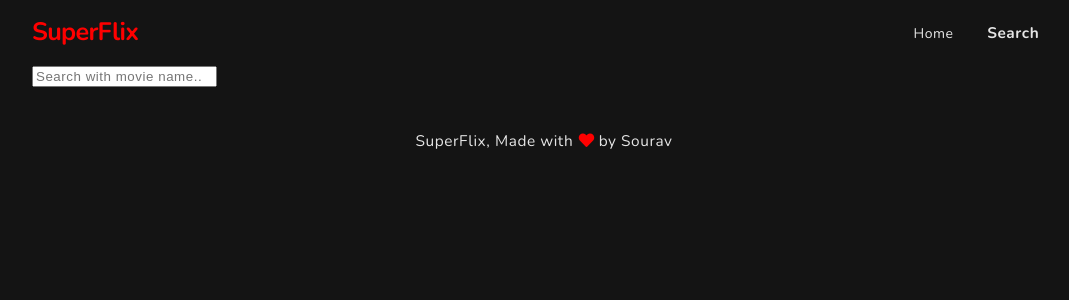
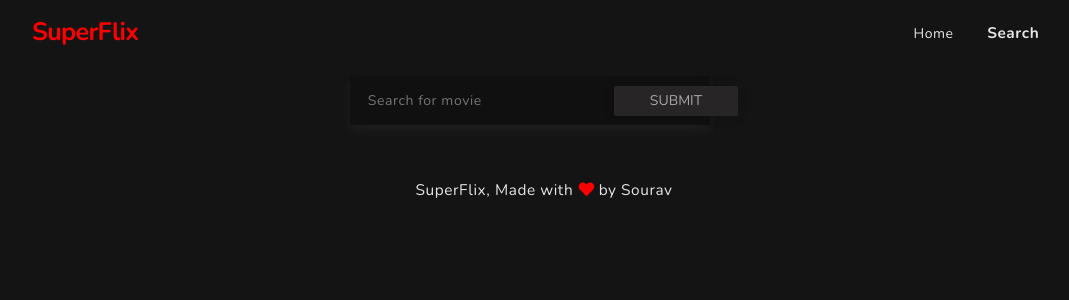
Before and after one commit to souravbaranwal/superflix, a React (Create React App) app: page /search in a window 1280 px wide. Shown: the top 300 px of the page, without its empty margins (96-1165 px from the left). Built offline with nearby package versions, Linux system fonts and the light colour scheme; no server answers.

Commit message:
style input

```diff
--- a/src/components/Search.js
+++ b/src/components/Search.js
@@ -41,16 +41,23 @@ class Search extends Component {
   render() {
     return (
       <>
-        <div className="container">
-          <form onSubmit={this.handleSubmit}>
+        <div className="searchContainer text-center">
+          <div className="container__item container">
+            <form className="form" onSubmit={this.handleSubmit}>
               <input
                 type="text"
                 name="searchTerm"
-              placeholder="Search with movie name.."
+                className="form__field"
+                placeholder="Search for movie"
                 onChange={this.handleChange}
                 value={this.state.searchTerm}
               />
+              <button type="submit" className="btn btn--primary btn--inside ">
+                Submit
+              </button>
             </form>
+          </div>
+
           {this.state.searched
             ? this.state.moviesSearched && (
                 <Slider movieList={this.state.moviesSearched} />
--- a/src/stylesheet/_base.scss
+++ b/src/stylesheet/_base.scss
@@ -3,6 +3,12 @@
 // ================================
 
 // Root Element
+html,
+body {
+  height: 100%;
+  min-height: 100%;
+}
+
 html {
   font-size: 14px;
   font-family: $font-family;
--- a/src/stylesheet/general.scss
+++ b/src/stylesheet/general.scss
@@ -43,7 +43,7 @@ header {
     align-content: center;
     align-items: center;
     width: 100%;
-    height: 500px;
+    height: 630px;
   }
 
   .img-content {
@@ -206,6 +206,58 @@ header {
 }
 
 // ================================
+// Search Page
+// ================================
+
+.searchContainer {
+  display: flex;
+  flex-direction: column;
+  align-items: center;
+  justify-content: center;
+  height: 100%;
+  //** button
+  .btn {
+    display: inline-block;
+    background: transparent;
+    color: inherit;
+    font: inherit;
+    border: 0;
+    outline: 0;
+    padding: 0;
+    transition: all 200ms ease-in;
+    cursor: pointer;
+    margin: 20px auto;
+
+    &--primary {
+      background: #272525;
+      color: rgba(179, 178, 178, 0.925);
+      box-shadow: 0 0 10px 2px rgba(0, 0, 0, 0.1);
+      border-radius: 2px;
+      padding: 8px 36px;
+      margin-left: -96px;
+
+      &:hover {
+        background: darken(rgb(0, 0, 0), 4%);
+      }
+    }
+  }
+
+  //** form
+  .form {
+    &__field {
+      width: 360px;
+      background: #0f0f0fce;
+      color: red;
+      font: inherit;
+      box-shadow: 0 6px 10px 0 rgba(117, 117, 117, 0.1);
+      border: 0;
+      outline: 0;
+      padding: 15px 18px;
+    }
+  }
+}
+
+// ================================
 // Footer Page
 // ================================
 
```
Lines whose indentation alone changed are shown as unchanged.
